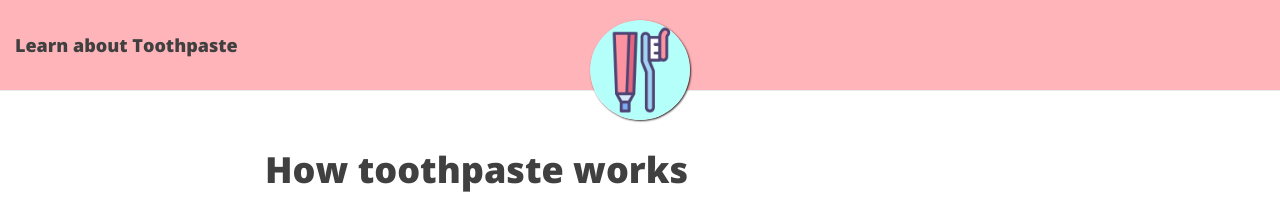
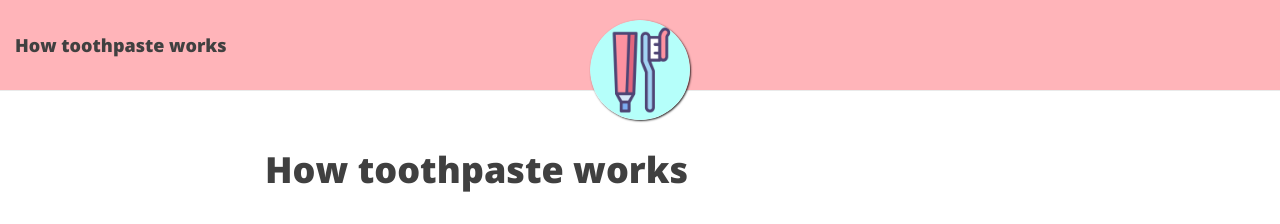
Before and after one commit to risshiki/risshiki.github.io, a Jekyll site: the page built from index.html, in a window 1280 px wide. Shown: the top 224 px of the page. Built offline with Jekyll 4.4.1, drawn with Linux system fonts in a browser that asks for light colours; nearby versions of some CDN libraries; the list of posts is cut into pages by our own code.

Commit message:
Update _config.yml

```diff
--- a/_config.yml
+++ b/_config.yml
@@ -14,7 +14,7 @@ baseurl: ""
 # Of course don't forget to change the username and projectname to YOUR username and project
 
 # Name of website
-title: Learn about Toothpaste
+title: How toothpaste works
 
 # Short description of your site
 description: A virtual proof that name is awesome!
```
